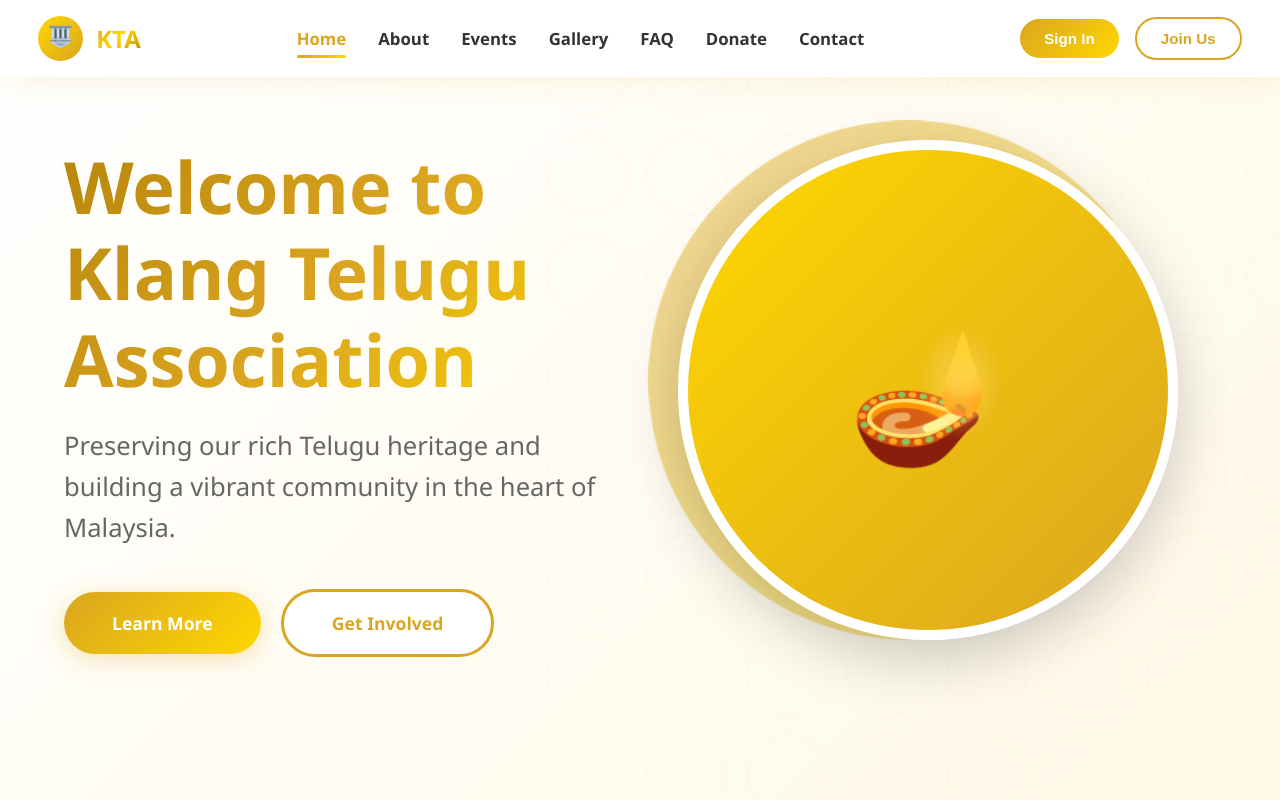
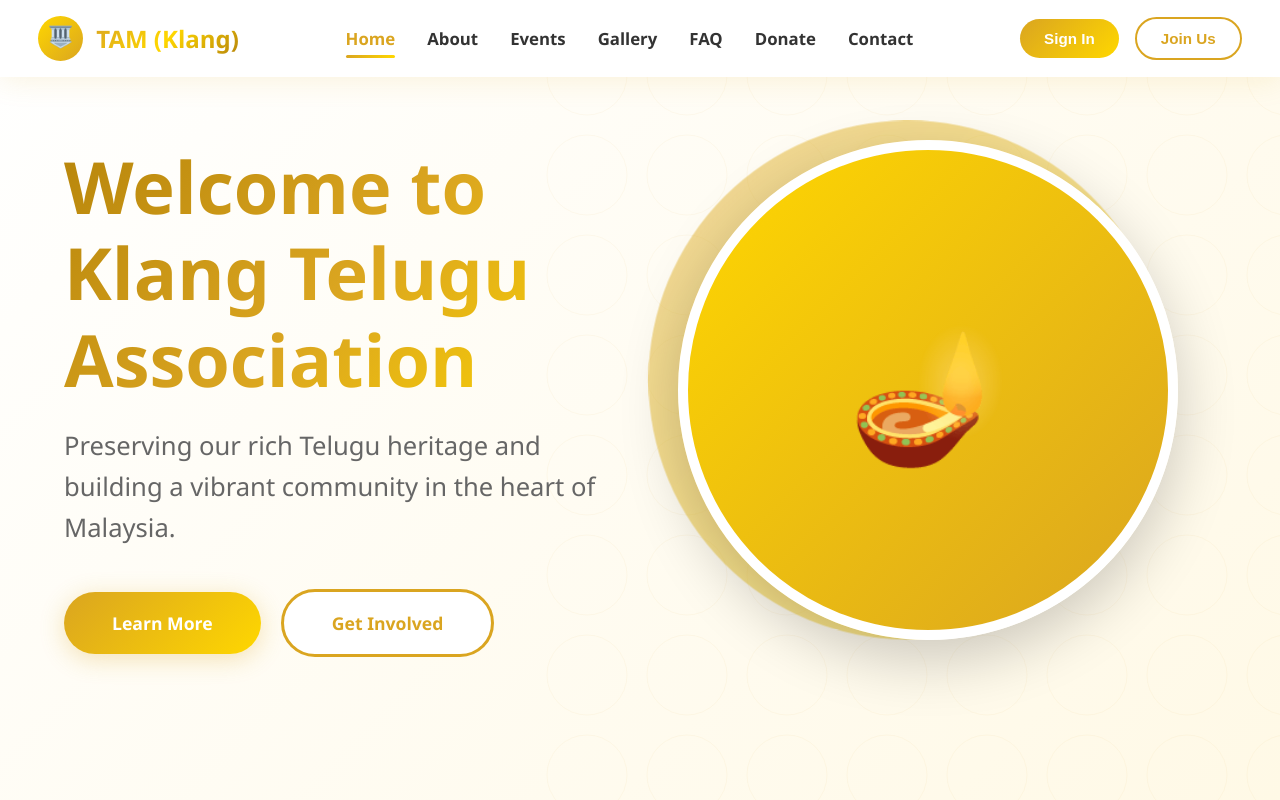
Before and after one commit to baxanut/KTAsite, a website: page public/index.html in a window 1280 px wide. Shown: the top 800 px of the page. Drawn offline with Linux system fonts and the light colour scheme.

Commit message:
Update index.html

```diff
--- a/public/index.html
+++ b/public/index.html
@@ -3,7 +3,7 @@
 <head>
     <meta charset="UTF-8">
     <meta name="viewport" content="width=device-width, initial-scale=1.0">
-    <title>Klang Telugu Association - Home</title>
+    <title>TAM (Klang)</title>
     <style>
         * {
             margin: 0;
@@ -782,7 +782,7 @@
     <nav class="navbar">
         <div class="logo-container">
             <div class="logo-img">🏛️</div>
-            <div class="logo">KTA</div>
+            <div class="logo">TAM (Klang)</div>
         </div>
         <button class="mobile-menu-btn" onclick="toggleMobileMenu()">☰</button>
         <ul class="nav-center" id="navMenu">
```
